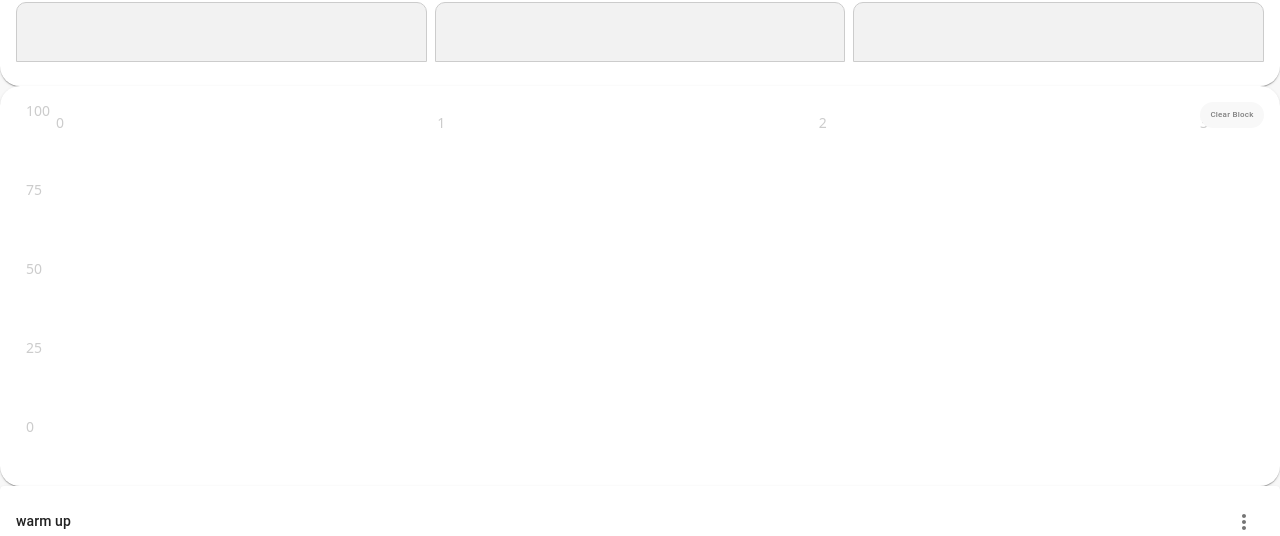
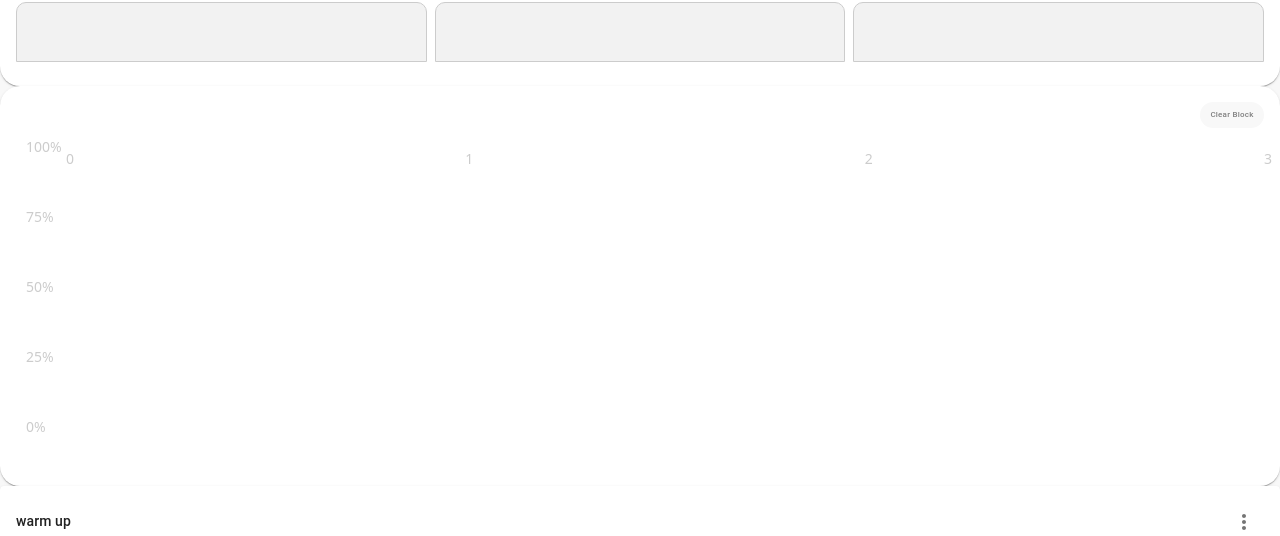
Before and after one commit to Sahilpuniyani08/Drag-and-drop-, a React app: page / in a window 1280 px wide. Shown: the part 227-763 px from the top of the page. Built offline with nearby package versions, Linux system fonts and the light colour scheme; the HTML template or start-up script is replaced by a standard one.

Commit message:
right dragable

```diff
--- a/src/components/RightDragable.jsx
+++ b/src/components/RightDragable.jsx
@@ -65,7 +65,7 @@ const XAxisLabel = styled.div`
 // Define a styled component for the Y-Axis
 const YAxisContainer = styled.div`
   position: relative;
-  width: 40px; /* Width of the Y-axis container */
+  width: 50px; /* Width of the Y-axis container */
   display: flex;
   flex-direction: column;
   justify-content: space-between;
@@ -74,14 +74,7 @@ const YAxisContainer = styled.div`
   margin-bottom: 26px;
 `;
 
-// Define a styled component for the Y-Axis line
-const YAxisLine = styled.div`
-  position: absolute;
-  left: 0;
-  height: 100%;
-  width: 2px;
-  background-color: #000; /* Y-axis line color */
-`;
+
 
 // Define a styled component for the Y-Axis labels
 const YAxisLabel = styled.div`
@@ -130,6 +123,12 @@ const RightDragable = ({ workout, setWorkout }) => {
   const calculateXAxisLabels = () => {
     const interval = totalDistance > 10 ? 2 : 1; // Adjust interval based on distance
     const labels = [];
+    if(workout.length == 0){
+      for (let i = 0; i <= 10; i ++) {
+        labels.push(i);
+      }
+      return labels
+    }
     for (let i = 0; i <= totalDistance; i += interval) {
       labels.push(i);
     }
@@ -137,13 +136,30 @@ const RightDragable = ({ workout, setWorkout }) => {
   };
 
   const xAxisLabels = calculateXAxisLabels();
-
   // Static Y-axis labels
   const yAxisLabels = [0, 25, 50, 75, 100].reverse();
 
   return (
     <Card sx={{ borderRadius: "20px", height: "50vh" }}>
-      <CardContent sx={{ width: "100%", height: "100%", display: "flex" }}>
+      <CardContent sx={{display: "flex", flexDirection:"column",width: "100%", height: "100%", }}>
+      <Button
+          sx={{
+            alignItems: "baseline",
+            fontSize: "8px",
+            backgroundColor: "#f8f8f8",
+            alignSelf: "end",
+            borderRadius: "20px",
+            color: "grey",
+            textTransform: "capitalize",
+            marginBottom:"10px"
+          }}
+          onClick={() => {
+            setWorkout([]);
+          }}
+        >
+          Clear Block
+        </Button>
+        <div style={{ width: "100%", height: "100%", display: "flex" }}>
         {/* Y-Axis Container */}
         <YAxisContainer>
           {yAxisLabels.map((label, index) => (
@@ -151,7 +167,7 @@ const RightDragable = ({ workout, setWorkout }) => {
               key={index}
               style={{ top: `${100 - (label / 100) * 100}%` }} // Position labels based on percentage
             >
-              {label}
+              {label}%
             </YAxisLabel>
           ))}
         </YAxisContainer>
@@ -226,29 +242,14 @@ const RightDragable = ({ workout, setWorkout }) => {
             {xAxisLabels.map((label, index) => (
               <XAxisLabel
                 key={index}
-                style={{ left: `${(label / totalDistance) * 100}%` }}
-              >
+                style={{ left: `${(label / (totalDistance==0 ? 10: totalDistance)) * 100}%` }}              >
                 {label}
               </XAxisLabel>
             ))}
           </XAxisContainer>
         </div>
-        <Button
-          sx={{
-            alignItems: "baseline",
-            fontSize: "8px",
-            backgroundColor: "#f8f8f8",
-            alignSelf: "baseline",
-            borderRadius: "20px",
-            color: "grey",
-            textTransform: "capitalize",
-          }}
-          onClick={() => {
-            setWorkout([]);
-          }}
-        >
-          Clear Block
-        </Button>
+        </div>
+
       </CardContent>
     </Card>
   );
```
